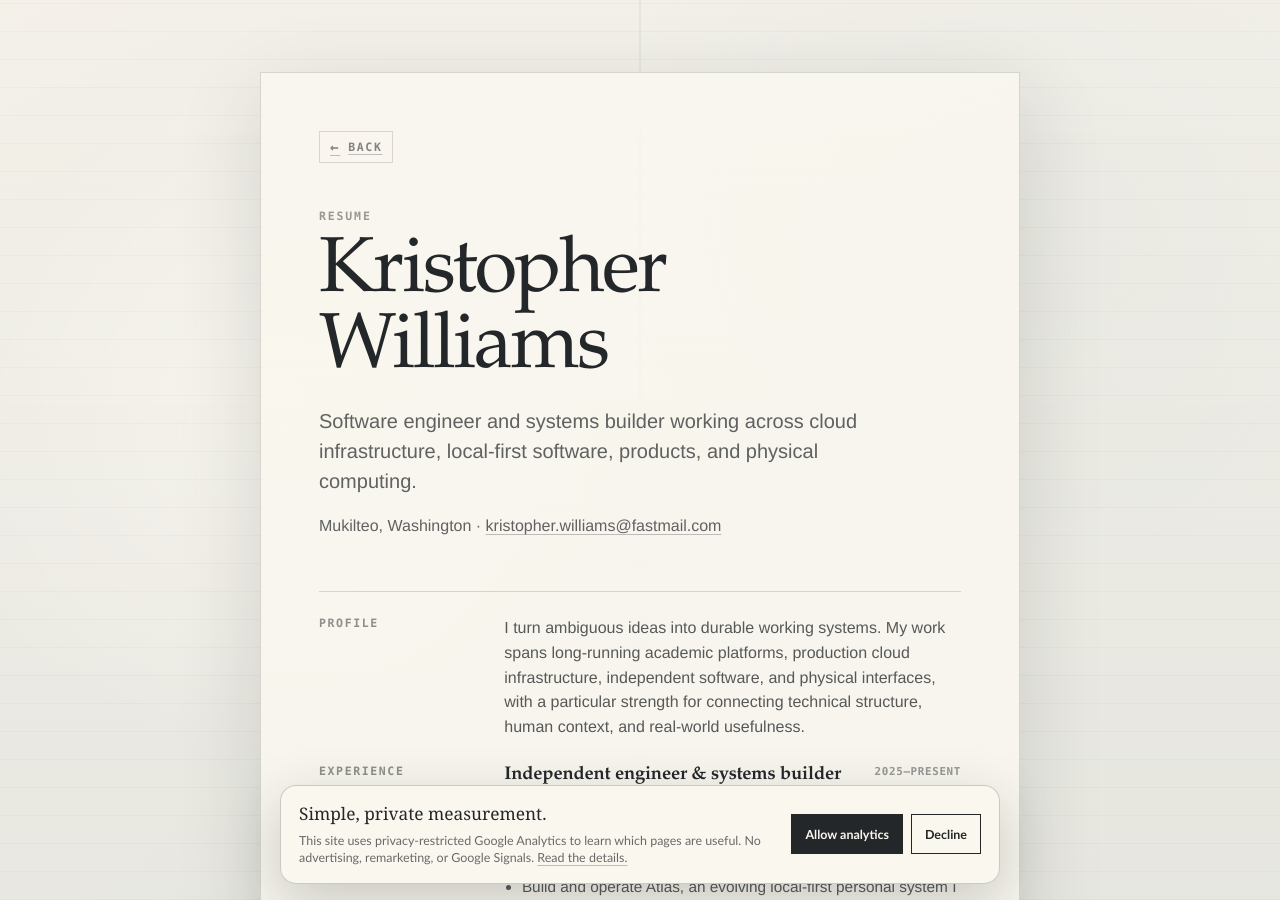
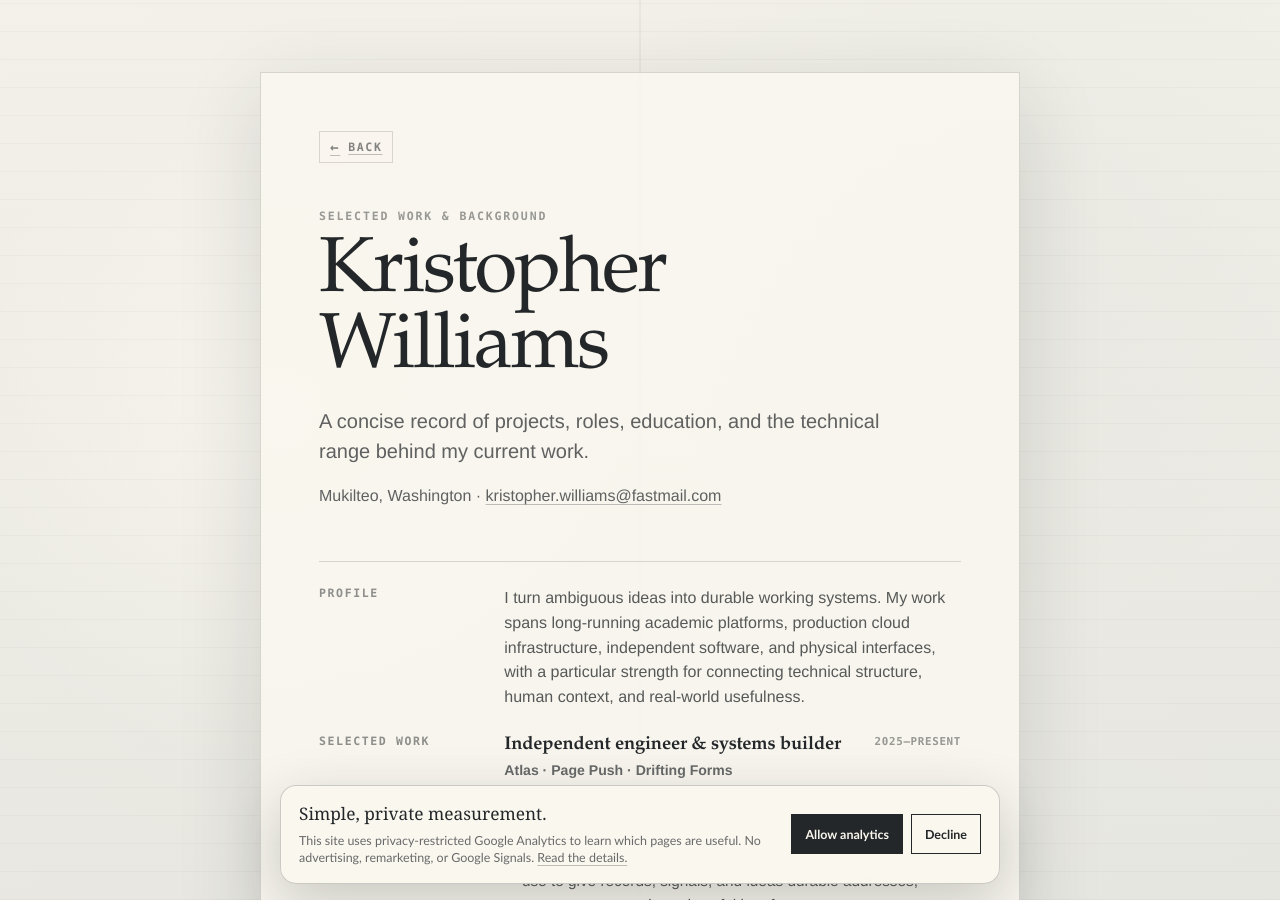
Before and after one commit to krwillxyz/krwillxyz.github.io, a Jekyll site: the page built from resume/index.md, in a window 1280 px wide and 900 px high. Built offline with Jekyll 4.4.1, drawn with Linux system fonts in a browser that asks for light colours; some of the changed text lies outside the part shown.

Commit message:
Unlist resume and clarify wider practice

```diff
--- a/_layouts/default.html
+++ b/_layouts/default.html
@@ -83,6 +83,7 @@
 <link rel="icon" href="{{ favicon_path | relative_url }}" sizes="any"{% if page.favicon %} type="image/png"{% endif %}>
 <title>{{ page.title | default: site.title }}</title>
 <meta name="description" content="{{ page.description | default: site.description }}">
+{% if page.robots %}<meta name="robots" content="{{ page.robots }}">{% endif %}
 <meta property="og:title" content="{{ page.og_title | default: page.title | default: site.title }}">
 <meta property="og:description" content="{{ page.og_description | default: page.description | default: site.description }}">
 <meta property="og:type" content="website">
--- a/resume/index.md
+++ b/resume/index.md
@@ -1,17 +1,19 @@
 ---
 layout: default
-title: Kristopher Williams · Resume
-description: "Software engineer and systems builder working across scientific education, cloud infrastructure, local-first software, products, and physical computing."
+title: Selected Work and Background · Kristopher Williams
+description: "A concise record of selected work, projects, education, and technical range."
 body_class: resume-page
+robots: noindex, follow
+sitemap: false
 ---
 
 <section class="resume-card" aria-labelledby="page-title">
   <a class="back-link" href="/">Back</a>
 
   <header class="resume-head">
-    <p class="resume-kicker">Resume</p>
+    <p class="resume-kicker">Selected work &amp; background</p>
     <h1 id="page-title">Kristopher Williams</h1>
-    <p class="resume-intro">Software engineer and systems builder working across cloud infrastructure, local-first software, products, and physical computing.</p>
+    <p class="resume-intro">A concise record of projects, roles, education, and the technical range behind my current work.</p>
     <p class="resume-contact"><span>Mukilteo, Washington</span><span aria-hidden="true"> · </span><a href="mailto:kristopher.williams@fastmail.com">kristopher.williams<wbr>@fastmail.com</a></p>
   </header>
 
@@ -24,7 +26,7 @@ body_class: resume-page
     </section>
 
     <section>
-      <h2>Experience</h2>
+      <h2>Selected work</h2>
       <div class="resume-copy resume-roles">
         <article class="resume-role">
           <header>
@@ -99,9 +101,9 @@ body_class: resume-page
     </section>
 
     <section>
-      <h2>Conversation</h2>
+      <h2>Current interests</h2>
       <div class="resume-copy">
-        <p>Open to focused product work, technical collaborations, and unusual engineering problems with a clear outcome.</p>
+        <p>Current work centers on independent products, Atlas, physical computing, and collaborations where technical structure can help make an unusual idea real.</p>
       </div>
     </section>
   </div>
```
Also changed, not shown: other parts of _layouts/default.html (+0 -1 lines), index.md (+1 -1 lines), products/index.md (+3 -3 lines).
